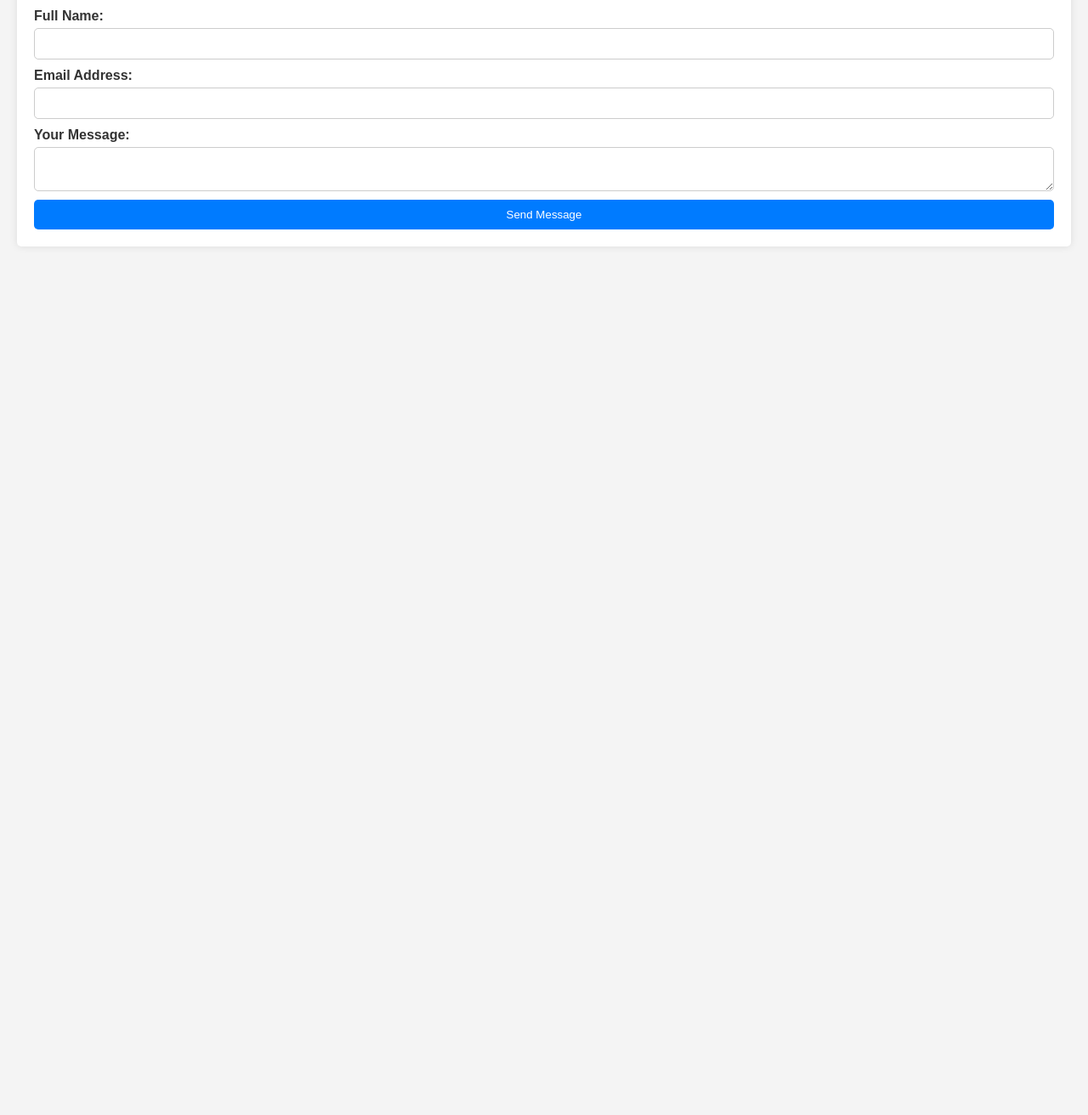
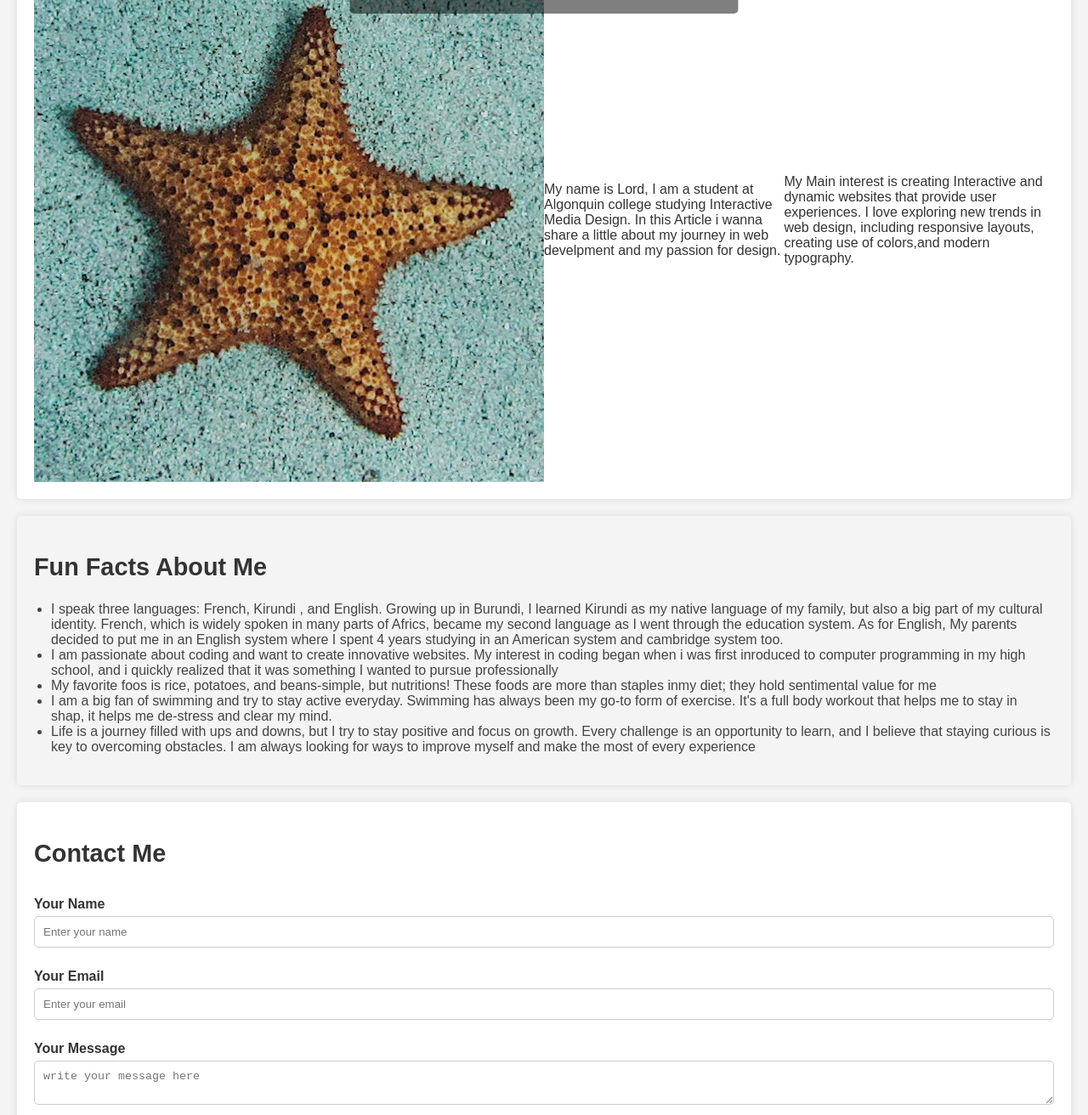
Before and after one commit to Irak0020/.final-project, a plain HTML site: page index.html in a window 1280 px wide. Shown: the part 434-1746 px from the top of the page at 85% size. Before the commit the page ends 800 px from the top, so only its background shows below. Drawn offline with Linux system fonts and the light colour scheme.

Commit message:
still on it

```diff
--- a/index.html
+++ b/index.html
@@ -3,45 +3,63 @@
 <head>
     <meta charset="UTF-8">
     <meta name="viewport" content="width=device-width, initial-scale=1.0">
-    <title>Midterm Project</title>
+    <title>Lord's Web page</title>
     <link rel="stylesheet" href="./main.css">
 </head>
 <body>
-    <header>
-        <img src="images/header.jpg" alt="Website Banner">
-        <h1 class="title">My Midterm Website</h1>
-    </header>
+    <!--Header Section-->
+    <img src="./images/lone-starfish-wide.jpg" alt="starfish wide">
+<div class="title">
+    <h1>Welcome to Lord'Web page</h1>
 
-    <main>
-        <article>
-            <img src="images/article.jpg" alt="Article Illustration" class="article-img">
-            <p>This website is designed as part of my midterm project. It showcases structured content, proper styling, and accessibility.</p>
-        </article>
 
-        <section class="facts">
-            <h2>Interesting Facts About Me</h2>
-            <ul>
-                <li>I love web development and design.</li>
-                <li>My favorite food is rice, potatoes, and beans.</li>
-                <li>I enjoy swimming as a cardio activity.</li>
-            </ul>
-        </section>
+</div>
 
-        <section class="contact-form">
-            <h2>Get in Touch</h2>
-            <form>
-                <label for="name">Full Name:</label>
-                <input type="text" id="name" name="name" required>
+<!--Artical Section-->
+<article>
+    <img src="./images/lone-starfish.jpg" alt="Background picture">
+    <p>My name is Lord, I am a student at Algonquin college studying Interactive Media Design. In this Article i wanna share a little about my journey in web develpment and my passion for design.</p>
+    <p>My Main interest is creating Interactive and dynamic websites that provide user experiences. I love exploring new trends in web design, including responsive layouts, creating use of colors,and modern typography.</p>
 
-                <label for="email">Email Address:</label>
-                <input type="email" id="email" name="email" required>
 
-                <label for="message">Your Message:</label>
-                <textarea id="message" name="message" required></textarea>
+</article>
 
-                <button type="submit">Send Message</button>
-            </form>
-        </section>
-    </main>
+<!-- Fact Section-->
+ <section class="facts">
+    <h2>Fun Facts About Me </h2>
+    <ul>
+        <li>I speak three languages: French, Kirundi , and English. Growing up in Burundi, I learned Kirundi as my native language of my family, but also a big part of my cultural identity. French, which is widely spoken in many parts of Africs, became my second language  as I went through the education system. As for English, My parents decided to put me in an English system where I spent 4 years studying in an American system and cambridge system too.  </li>
+        <li>I am passionate about coding and want to create innovative websites. My interest in coding began when i was first inroduced to computer programming in my high school, and i quickly realized that it was something I wanted to pursue professionally  </li>
+    <li>My favorite foos is rice, potatoes, and beans-simple, but nutritions! These foods are more than staples inmy diet; they hold sentimental value for me </li>
+    <li>I am a big fan of swimming and try to stay active everyday. Swimming has always been my go-to form of exercise. It's a full body workout that helps me to stay in shap, it helps me de-stress and clear my mind. </li>
+   <li>Life is a journey filled with ups and downs, but I try to stay positive and focus on growth. Every challenge is an opportunity to learn, and I believe that staying curious is key to overcoming obstacles. I am always looking for ways to improve myself and make the most of every experience </li>
+
+
+</section>
+</ul>
+<!-- Contact  Section-->
+ <section class="contact-form ">
+<h2>Contact Me</h2>
+<form action="submit_form.php" method="post">
+
+    <label for="name">Your Name</label>
+    <input type="text" id="name" name="name" placeholder="Enter your name" required>
+
+    <label for="email">Your Email</label>
+    <input type="email" id="email" placeholder="Enter your email" required>
+
+    <label for="message">Your Message</label>
+    <textarea name="message" id="message" placeholder="write your message here " required></textarea>
+    <button type="submit">Send Message</button>
+
+
+
+
+</form>
+</section>
+
+
+
 </body>
+
 </html>
--- a/main.css
+++ b/main.css
@@ -1,34 +1,33 @@
-body {
+/*General Styles*/
+body{
     font-family: Arial, sans-serif;
-    margin: 0;
+    margin: 0%;
     padding: 0;
     background-color: #f4f4f4;
-    color: #333;
+    color:  #333;
 }
-
-header {
+/*Header Styling*/
+header{
     position: relative;
     text-align: center;
 }
-
 header img {
-    width: 100%;
+    width: 250%;
     height: auto;
     display: block;
 }
-
-.title {
+.title{
     position: absolute;
     top: 50%;
     left: 50%;
-    transform: translate(-50%, -50%);
+    transform: translate(-50%, -50%); ;
     background: rgba(0, 0, 0, 0.5);
     color: white;
     padding: 10px 20px;
     border-radius: 5px;
 }
-
-article {
+/*Article Styling*/
+article{
 display: flex;
 align-items: center;
 padding: 20px;
@@ -38,60 +37,76 @@ article {
 box-shadow: 0 0 10px rgba(0, 0, 0, 0.1);
 }
 
-.article-img {
+.article-img{
 width: 200px;
 height: auto;
 margin-right: 20px;
 border-radius: 5px;
+float: left;
+
 }
+/*Facts section*/
+.facts{
+background: #f4f4f4;
+padding: 20px;
+margin: 20px;
+border-radius: 5px;
+box-shadow:  0 0 10px rgba(0, 0, 0, 0.1);
 
-.facts {
-    background: #fff;
+
+}
+.facts h2{
+    font-size:  1.8rem;
+    color: #333;
+}
+.facts ul{
+list-style-type: disc;
+padding-left: 20px;
+font-size: 1rem;
+color: #444;
+
+}
+/*Contact form section*/
+
+.contact-form{
+
+    background-color: white;
     padding: 20px;
     margin: 20px;
     border-radius: 5px;
     box-shadow: 0 0 10px rgba(0, 0, 0, 0.1);
+
+
 }
-
-.facts ul {
-    list-style-type: disc;
-    padding-left: 20px;
+.contact-form h2{
+    font-size: 1.8rem;
+    color: #333;
 }
-
-.contact-form {
-    background: white;
-    padding: 20px;
-    margin: 20px;
-    border-radius: 5px;
-    box-shadow: 0 0 10px rgba(0, 0, 0, 0.1);
-}
-
 .contact-form form {
     display: flex;
     flex-direction: column;
 }
-
 .contact-form label {
     margin: 10px 0 5px;
     font-weight: bold;
+
 }
-
-.contact-form input, .contact-form textarea {
+.contact-form input,
+.contact-form textarea {
     padding: 10px;
     border: 1px solid #ccc;
     border-radius: 5px;
+    margin-bottom: 15px;
 }
 
-.contact-form button {
-    margin-top: 10px;
+.contact-form button{
     padding: 10px;
     background: #007bff;
-    color: white;
+    color: whitesmoke;
     border: none;
     border-radius: 5px;
     cursor: pointer;
 }
-
 .contact-form button:hover {
     background: #0056b3;
 }
```
Also changed, not shown: images/lone-starfish-wide.jpg (added), images/lone-starfish.jpg (added). Lines whose indentation alone changed are shown as unchanged.
